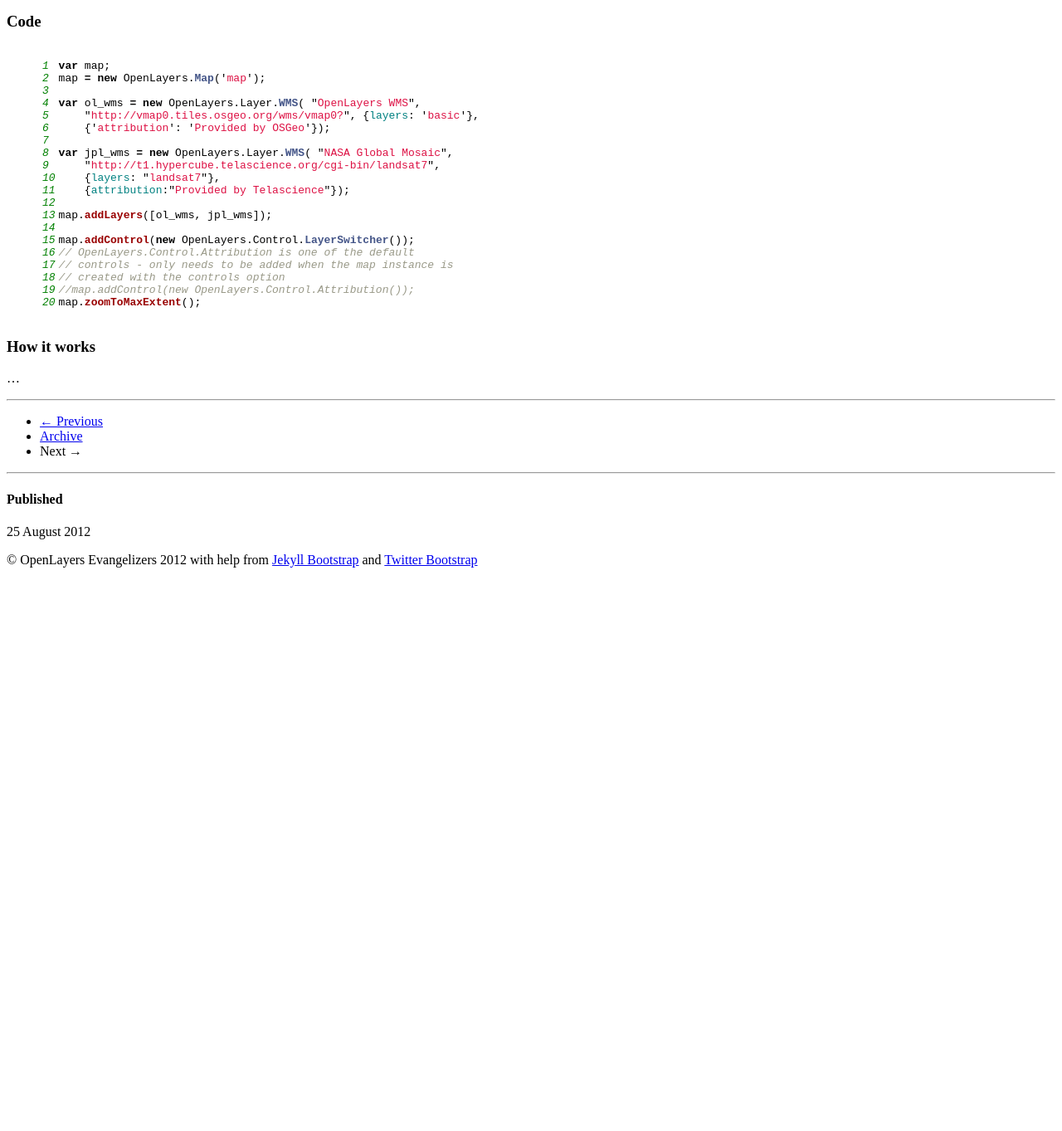
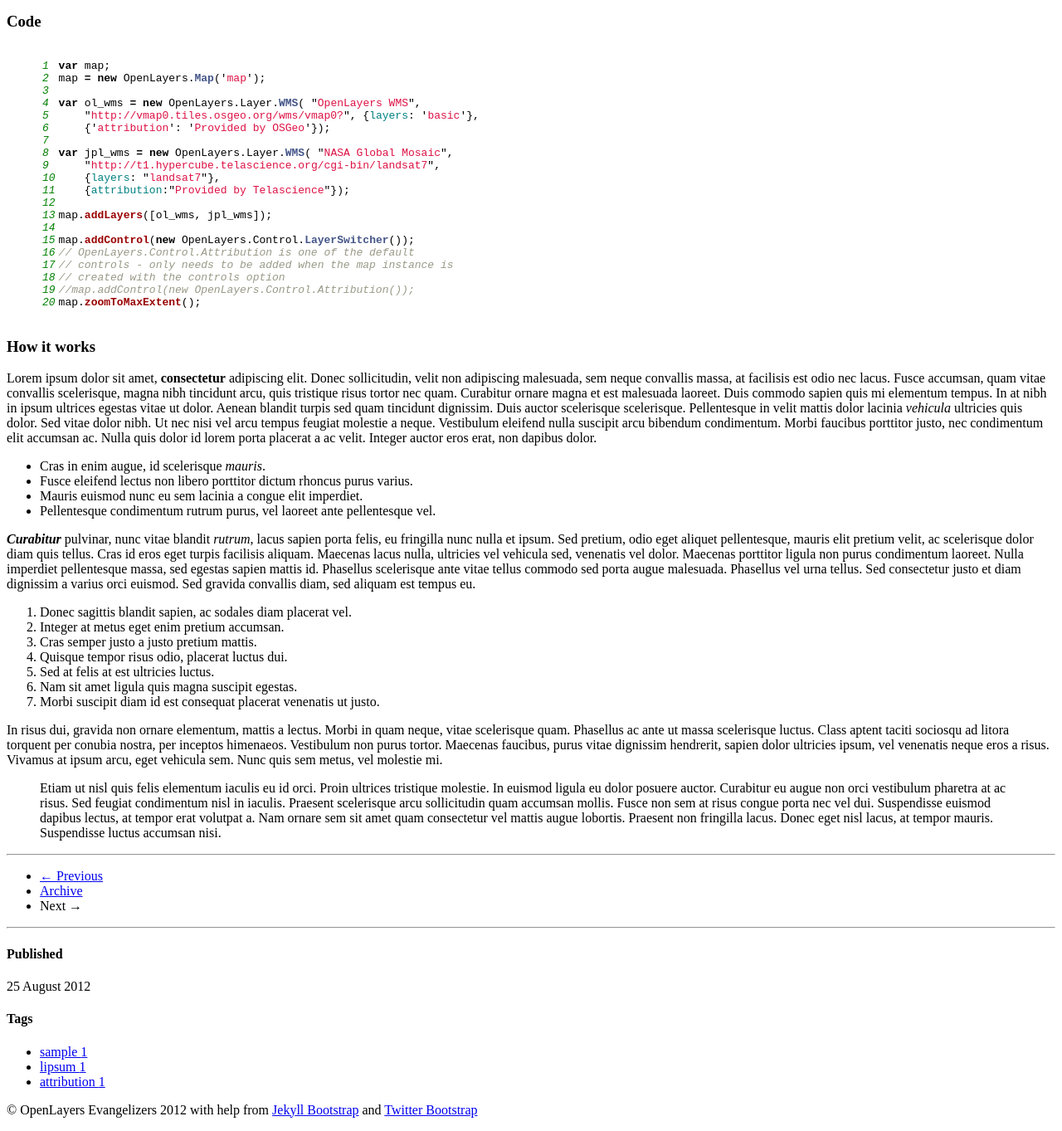
Before and after one commit to juanluisrp/Cookbook, a Jekyll site: the page built from _posts/recipes/2012-08-25-recipe-from-rake.md, in a window 1280 px wide and 1400 px high, scrolled down 459 px, cut to the strip 37-1400 px from the top of the window. Shown: the whole strip at 83% size. Built offline with Jekyll 4.4.1, drawn with Linux system fonts in a browser that asks for light colours; before the commit the page ends 1196 px from its top, so only the background shows below that.

Commit message:
improved RakeFile to create the JS file and add author and twitter metadata. Improved sample recipe for site design

```diff
--- a/_posts/recipes/2012-08-25-recipe-from-rake.md
+++ b/_posts/recipes/2012-08-25-recipe-from-rake.md
@@ -1,9 +1,11 @@
 ---
 layout: recipe
 title: "Recipe from rake"
-description: ""
+description: "This is a sample recipe using the attribution sample and placing some random text for site design"
 category: recipes
-tags: []
+tags: [sample, lipsum, attribution]
+author_name: Jorge Sanz
+author_twitter: xurxosanz
 ---
 {% include JB/setup %}
 
@@ -21,4 +23,25 @@ tags: []
 
 ### How it works
 
-...
+Lorem ipsum dolor sit amet, **consectetur** adipiscing elit. Donec sollicitudin, velit non adipiscing malesuada, sem neque convallis massa, at facilisis est odio nec lacus. Fusce accumsan, quam vitae convallis scelerisque, magna nibh tincidunt arcu, quis tristique risus tortor nec quam. Curabitur ornare magna et est malesuada laoreet. Duis commodo sapien quis mi elementum tempus. In at nibh in ipsum ultrices egestas vitae ut dolor. Aenean blandit turpis sed quam tincidunt dignissim. Duis auctor scelerisque scelerisque. Pellentesque in velit mattis dolor lacinia *vehicula* ultricies quis dolor. Sed vitae dolor nibh. Ut nec nisi vel arcu tempus feugiat molestie a neque. Vestibulum eleifend nulla suscipit arcu bibendum condimentum. Morbi faucibus porttitor justo, nec condimentum elit accumsan ac. Nulla quis dolor id lorem porta placerat a ac velit. Integer auctor eros erat, non dapibus dolor.
+
+
+- Cras in enim augue, id scelerisque *mauris*.
+- Fusce eleifend lectus non libero porttitor dictum rhoncus purus varius.
+- Mauris euismod nunc eu sem lacinia a congue elit imperdiet.
+- Pellentesque condimentum rutrum purus, vel laoreet ante pellentesque vel.
+
+***Curabitur*** pulvinar, nunc vitae blandit *rutrum*, lacus sapien porta felis, eu fringilla nunc nulla et ipsum. Sed pretium, odio eget aliquet pellentesque, mauris elit pretium velit, ac scelerisque dolor diam quis tellus. Cras id eros eget turpis facilisis aliquam. Maecenas lacus nulla, ultricies vel vehicula sed, venenatis vel dolor. Maecenas porttitor ligula non purus condimentum laoreet. Nulla imperdiet pellentesque massa, sed egestas sapien mattis id. Phasellus scelerisque ante vitae tellus commodo sed porta augue malesuada. Phasellus vel urna tellus. Sed consectetur justo et diam dignissim a varius orci euismod. Sed gravida convallis diam, sed aliquam est tempus eu.
+
+1. Donec sagittis blandit sapien, ac sodales diam placerat vel.
+2. Integer at metus eget enim pretium accumsan.
+3. Cras semper justo a justo pretium mattis.
+4. Quisque tempor risus odio, placerat luctus dui.
+5. Sed at felis at est ultricies luctus.
+6. Nam sit amet ligula quis magna suscipit egestas.
+7. Morbi suscipit diam id est consequat placerat venenatis ut justo.
+
+In risus dui, gravida non ornare elementum, mattis a lectus. Morbi in quam neque, vitae scelerisque quam. Phasellus ac ante ut massa scelerisque luctus. Class aptent taciti sociosqu ad litora torquent per conubia nostra, per inceptos himenaeos. Vestibulum non purus tortor. Maecenas faucibus, purus vitae dignissim hendrerit, sapien dolor ultricies ipsum, vel venenatis neque eros a risus. Vivamus at ipsum arcu, eget vehicula sem. Nunc quis sem metus, vel molestie mi.
+
+
+> Etiam ut nisl quis felis elementum iaculis eu id orci. Proin ultrices tristique molestie. In euismod ligula eu dolor posuere auctor. Curabitur eu augue non orci vestibulum pharetra at ac risus. Sed feugiat condimentum nisl in iaculis. Praesent scelerisque arcu sollicitudin quam accumsan mollis. Fusce non sem at risus congue porta nec vel dui. Suspendisse euismod dapibus lectus, at tempor erat volutpat a. Nam ornare sem sit amet quam consectetur vel mattis augue lobortis. Praesent non fringilla lacus. Donec eget nisl lacus, at tempor mauris. Suspendisse luctus accumsan nisi.
```
Also changed, not shown: 1 other file.
